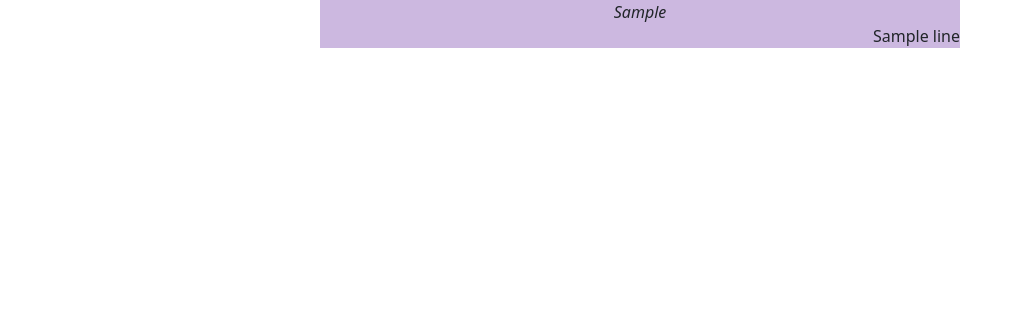
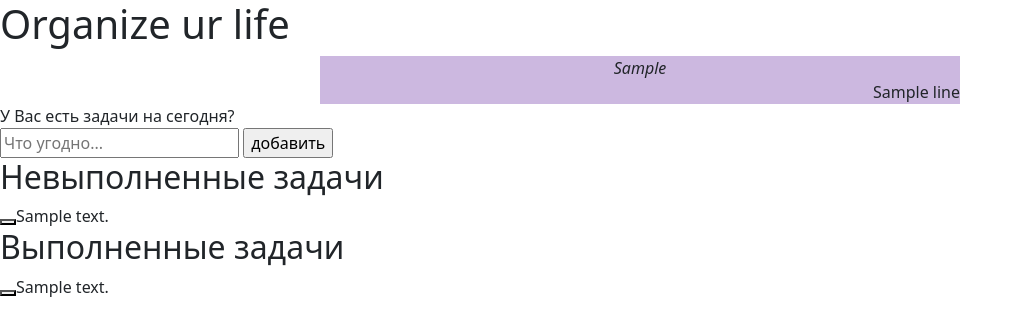
Before and after one commit to alinaavanesyan/Organize-ur-life, a Python web app: template aaa/templates/index.html in a window 1280 px wide. Shown: the top 336 px of the page, without its empty margins (0-1023 px from the left). Run offline with Jinja, Linux system fonts and the light colour scheme; the template is opened without the code that fills it: most values are stand-ins (such as "Sample title", 1, 10 or a date in 2020).

Commit message:
Объединила с кодом Алины

```diff
--- a/aaa/templates/index.html
+++ b/aaa/templates/index.html
@@ -11,8 +11,43 @@
 </head>
 <body>
 <main>
+    <h1>Organize ur life</h1>
     <div class="quotes" align="center"> <i> {{ line1 }} </i> </div>
     <div class="quotes" align="right"> {{ line }} </div>
+    <div>У Вас есть задачи на сегодня?
+        <form action="{{ url_for('add') }}" method="POST">
+            <input type="text" name="todoitem" class="field" placeholder="Что угодно...">
+            <input type="submit" value="добавить" class="button">
+        </form>
+
+    </div>
+
+    <div>
+        <div class="div1">
+        <h2>Невыполненные задачи</h2>
+
+            {% for todo in incomplete %}
+            <li style="list-style-type: none;">
+                <form action="{{ url_for('complete', id=todo.id) }}">
+                    <button class="check"></button>{{ todo.text }}
+                </form>
+            </li>
+            {% endfor %}
+        </div>
+
+        <div class="div2">
+        <h2>Выполненные задачи</h2>
+
+            {% for todo in complete %}
+            <li style="list-style-type: none;">
+                <form action="{{ url_for('incomplete', id=todo.id) }}">
+                   <button class="check1"></button>{{ todo.text }}
+                </form>
+            </li>
+            {% endfor %}
+        </div>
+
+    </div>
 </main>
 </body>
 </html>
```
